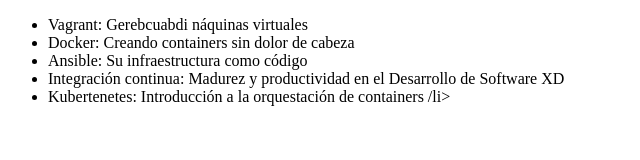
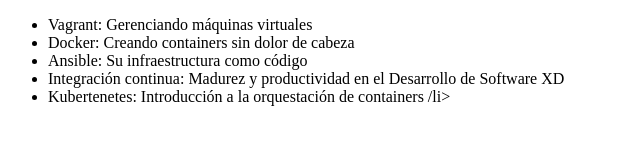
Before and after one commit to irvingbttk/alura-git, a plain HTML site: page index.html in a window 1280 px wide. Shown: the full height of the page, 0-640 px from the left. Drawn offline with Linux system fonts and the light colour scheme.

Commit message:
Corrigiendo errores en el Vagrant

```diff
--- a/index.html
+++ b/index.html
@@ -6,7 +6,7 @@
 </head>
 <body>
      <ul>
-         <li> Vagrant: Gerebcuabdi náquinas virtuales</li>
+         <li> Vagrant: Gerenciando máquinas virtuales</li>
          <li> Docker: Creando containers sin dolor de cabeza</li>
          <li> Ansible: Su infraestructura como código </li>
          <li> Integración continua: Madurez y productividad en el Desarrollo de Software XD</li>
```
